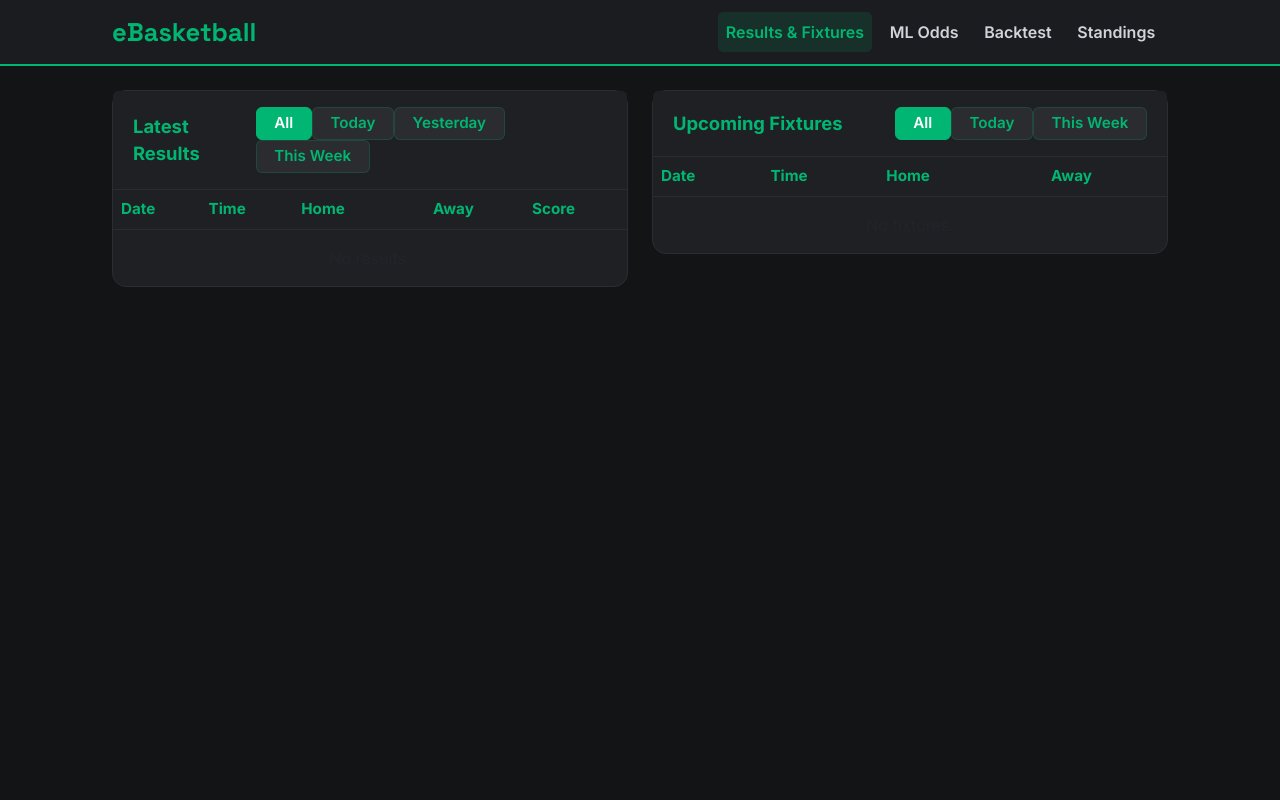
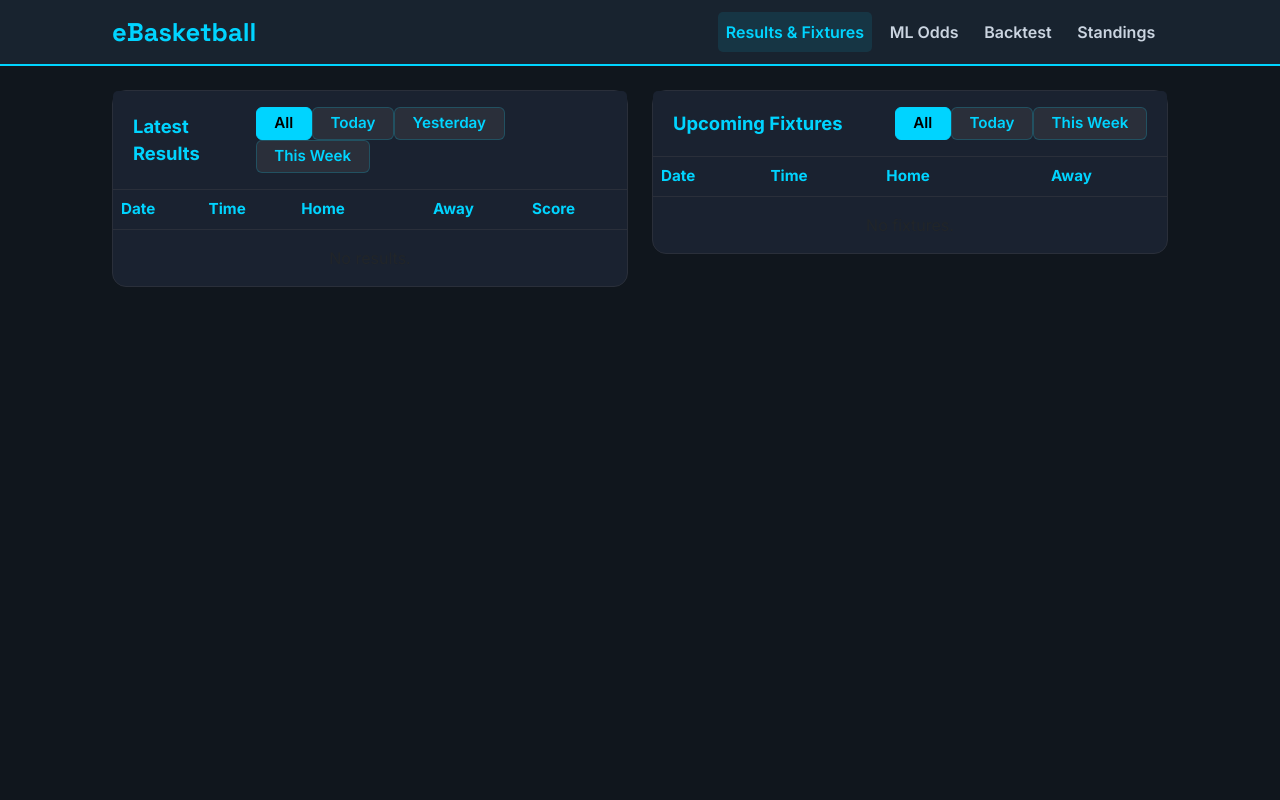
Before and after one commit to crni1995/ebasketball-project, a Flask app: page / in a window 1280 px wide. Run offline with Flask 3, Linux system fonts and the light colour scheme; data that the repository does not hold is empty.

Commit message:
design again

```diff
--- a/templates/index.html
+++ b/templates/index.html
@@ -7,40 +7,38 @@
 
   <!-- Bootstrap 5 -->
   <link href="https://cdn.jsdelivr.net/npm/bootstrap@5.3.3/dist/css/bootstrap.min.css" rel="stylesheet">
-
-  <!-- Google Fonts -->
   <link href="https://fonts.googleapis.com/css2?family=Inter:wght@400;600;700&family=Space+Grotesk:wght@400;700&display=swap" rel="stylesheet">
 
   <style>
     body {
-      background: #121416;
-      color: #f0f2f5;
+      background: #10161d;
+      color: #e5e7eb;
       font-family: 'Inter', sans-serif;
       min-height: 100vh;
     }
 
     .navbar {
-      background: #1a1c1f;
-      border-bottom: 2px solid #00b672;
+      background: #18232f;
+      border-bottom: 2px solid #00d4ff;
     }
 
     .navbar-brand {
-      color: #00b672 !important;
+      color: #00d4ff !important;
       font-weight: 700;
       font-size: 1.6rem;
       font-family: 'Space Grotesk', sans-serif;
     }
 
     .nav-link {
-      color: #d1d5db !important;
+      color: #cbd5e1 !important;
       font-weight: 600;
       margin: 0 0.3rem;
     }
 
     .nav-link:hover,
     .nav-link.active {
-      color: #00b672 !important;
-      background: #00b67220;
+      color: #00d4ff !important;
+      background: #00d4ff1a;
       border-radius: 5px;
     }
 
@@ -49,28 +47,28 @@
     }
 
     .ngb-card {
-      background: #1e2024;
-      border: 1px solid #2b2d31;
+      background: #1a2230;
+      border: 1px solid #2a2f3a;
       border-radius: 14px;
       margin-bottom: 2rem;
     }
 
     .ngb-card-header {
-      background: #1e2024;
+      background: #1a2230;
       padding: 1rem 1.25rem;
-      border-bottom: 1px solid #2a2c30;
+      border-bottom: 1px solid #2a2f3a;
       font-weight: 700;
       font-size: 1.15rem;
-      color: #00b672;
+      color: #00d4ff;
       display: flex;
       justify-content: space-between;
       align-items: center;
     }
 
     .ngb-card .nav .btn {
-      background: #2a2c30;
-      color: #00b672;
-      border: 1px solid #00b67233;
+      background: #2a2f3a;
+      color: #00d4ff;
+      border: 1px solid #00d4ff33;
       border-radius: 6px;
       font-size: 0.95rem;
       font-weight: 600;
@@ -79,9 +77,9 @@
 
     .ngb-card .nav .btn.active,
     .ngb-card .nav .btn:hover {
-      background: #00b672;
-      color: #fff !important;
-      border-color: #00b672;
+      background: #00d4ff;
+      color: #000 !important;
+      border-color: #00d4ff;
     }
 
     .table {
@@ -89,32 +87,32 @@
     }
 
     .ngb-table th {
-      color: #00b672;
+      color: #00d4ff;
       font-weight: 700;
       font-size: 0.95rem;
-      background: #1e2024;
-      border-bottom: 1px solid #2a2c30;
+      background: #1a2230;
+      border-bottom: 1px solid #2a2f3a;
     }
 
     .ngb-table td {
       font-size: 0.95rem;
-      color: #e2e4e9;
+      color: #dbeafe;
       vertical-align: middle;
-      border-top: 1px solid #23272d;
+      border-top: 1px solid #2a2f3a;
     }
 
     .ngb-table tr:hover {
-      background: #2c2f35;
+      background: #223041;
     }
 
     .ngb-label {
-      color: #9ca3af;
+      color: #94a3b8;
       font-size: 0.9rem;
       font-family: 'Space Grotesk', monospace;
     }
 
     .fw-bold {
-      color: #00b672 !important;
+      color: #4ade80 !important;
     }
 
     .avatar {
@@ -122,9 +120,9 @@
       height: 32px;
       border-radius: 50%;
       object-fit: cover;
-      border: 1px solid #3a3a3a;
+      border: 1px solid #334155;
       margin-right: 0.3em;
-      background: #1c1e23;
+      background: #1e293b;
     }
 
     @media (max-width: 767px) {
```
Also changed, not shown: templates/backtest.html (+32 -34 lines), templates/odds.html (+21 -23 lines), templates/player_profile.html (+23 -23 lines), templates/standings.html (+30 -29 lines).
